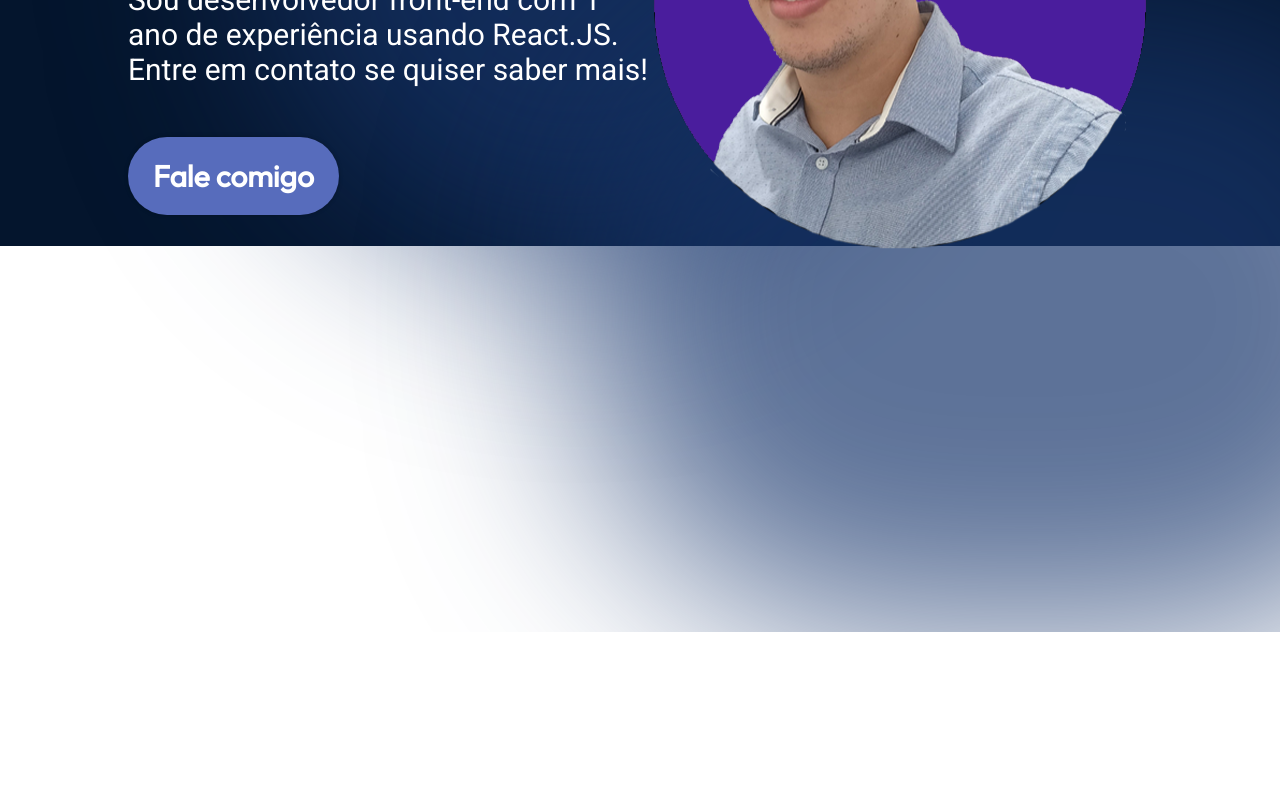
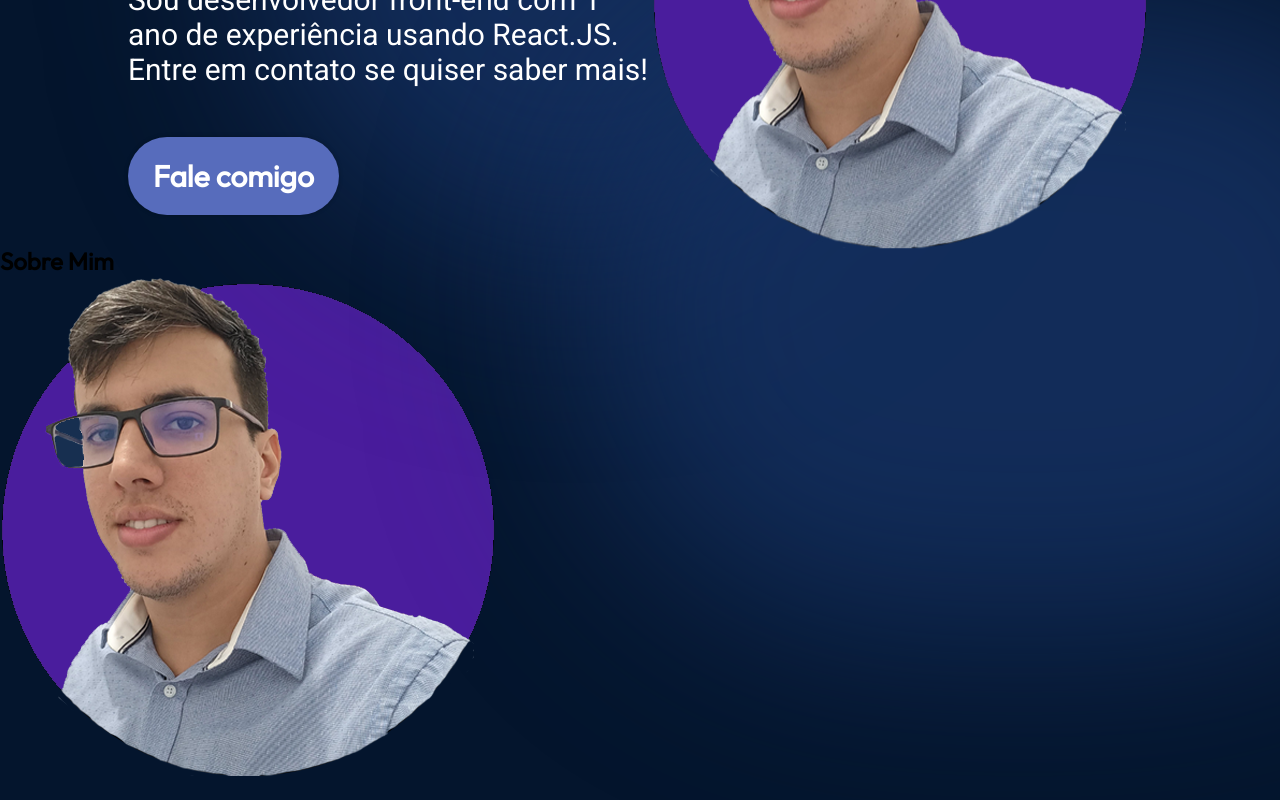
Before and after one commit to JonhDS/portfolio, a React (Vite) app in the folder portfolio/: page / in a window 1280 px wide. Shown: the part 402-1202 px from the top of the page. Before the commit the page ends 1034 px from the top, so only its background shows below. Built offline with nearby package versions, Linux system fonts and the light colour scheme.

Commit message:
feat: iniciando no sobre mim

```diff
--- a/portfolio/src/App.jsx
+++ b/portfolio/src/App.jsx
@@ -2,6 +2,7 @@
 import styles from './App.module.css'
 import { Hero } from './components/Hero/Hero'
 import { NavBar } from './components/NavBar/Navbar'
+import { SobreMim } from './components/SobreMim/Sobremim'
 
 function App() {
 
@@ -9,6 +10,7 @@ function App() {
     <div className={styles.App}>
       <NavBar />
       <Hero />
+      <SobreMim />
     </div>
   )
 }
--- /dev/null
+++ b/portfolio/src/components/SobreMim/Sobremim.jsx
@@ -0,0 +1,19 @@
+import React from "react";
+import styles from "./Sobremim.module.css"
+import { getImageUrl } from "../../utils"
+
+export const SobreMim = () => {
+    return (
+        <section>
+            <h2>Sobre Mim</h2>
+            <div>
+                <img
+                    src={
+                        getImageUrl("images/jonathan.png")
+                    }
+                />
+                <ul><li></li></ul>
+            </div>
+        </section>
+    )
+}
```
Also changed, not shown: portfolio/src/components/SobreMim/Sobremim.module.css (added).
